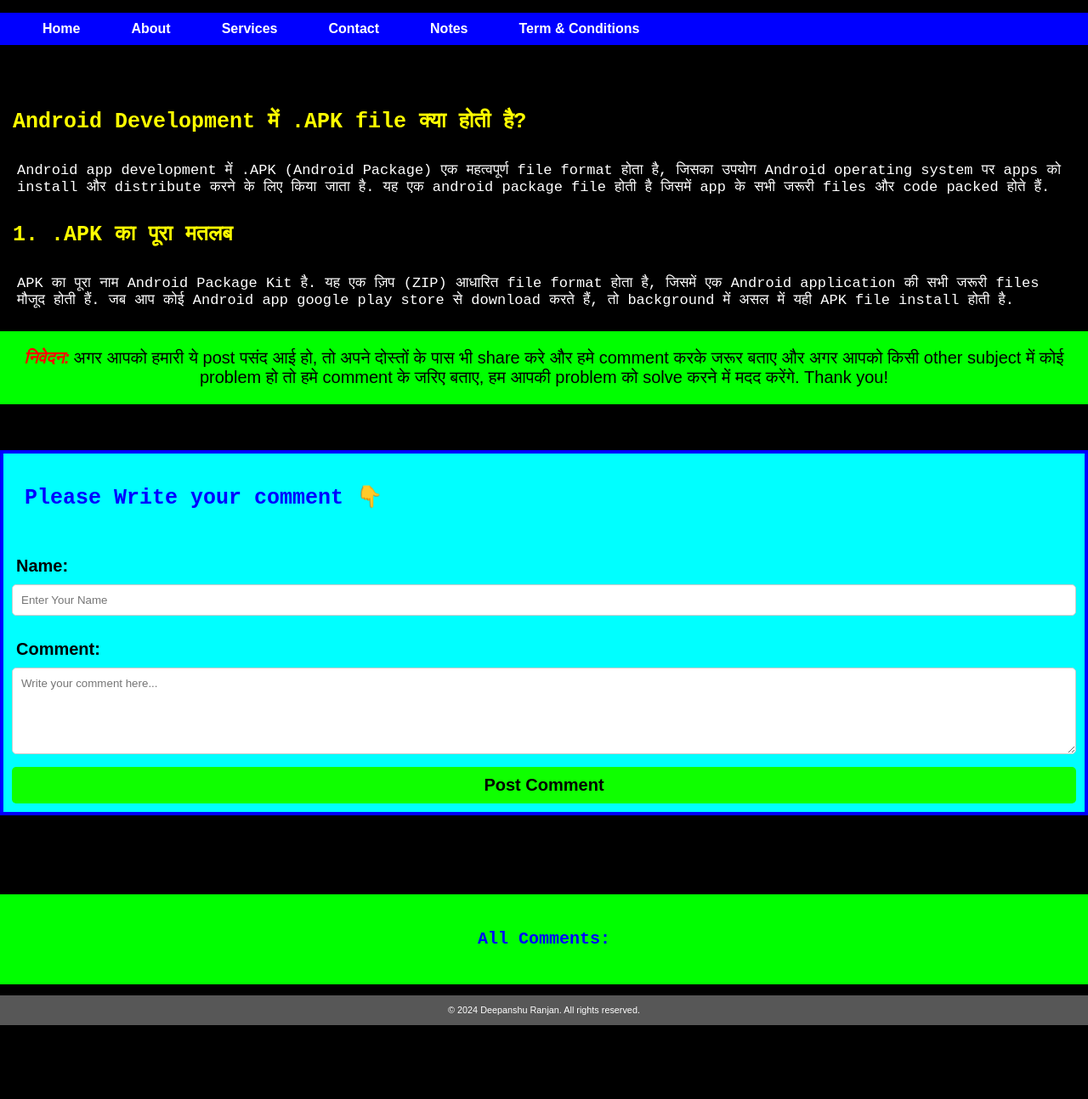
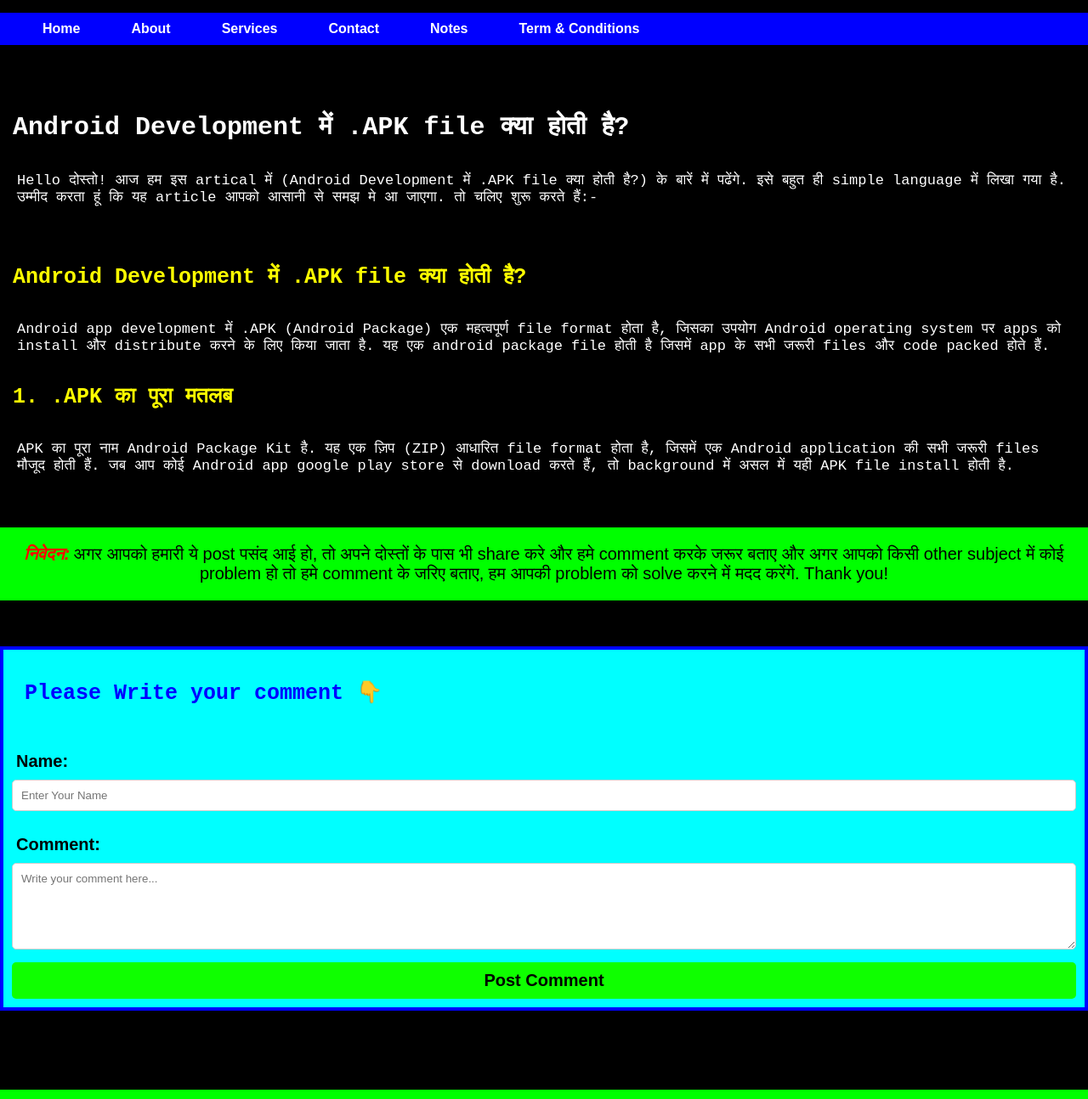
Before and after one commit to imagestopdf/imagestopdf.github.io, a plain HTML site: page apk_file_extension.html in a window 1280 px wide. Shown: the part 206-1500 px from the top of the page at 85% size. Before the commit the page ends 1426 px from the top, so only its background shows below. Drawn offline with Linux system fonts and the light colour scheme.

Commit message:
Update apk_file_extension.html

```diff
--- a/apk_file_extension.html
+++ b/apk_file_extension.html
@@ -37,15 +37,23 @@
         }
 
         body h1 {
-            color: #ffff00;
+            color: #ffffff;
+            padding: 5px;
+            margin-left: 10px;
+            margin-right: 10px;
+            font-size: 30px;
+            font-family: 'JetBrains Mono', monospace;
+        }
+        body h2 {
+           color: #ffff00;
             padding: 5px;
             margin-left: 10px;
             margin-right: 10px;
             font-size: 25px;
             font-family: 'JetBrains Mono', monospace;
         }
-        body h2 {
-            color: #0000ff;
+    body h3 {
+        color: #0000ff;
             font-size: 20px;
             padding: 5px;
             margin-left: 10px;
@@ -176,11 +184,14 @@
             font-color: #ff0000;
             text-align: center;
         }
-        p5 {
+    section h2 {
+        color: #000000;
+    }
+        section p5 {
             color: #ff0000;
             font-size: 20px;
         }
-        P6 {
+       section P6 {
             color: #000000;
             font-size: 20px
         }
@@ -333,7 +344,7 @@
                 <li><a href="about.html">About</a></li>
                 <li><a href="services.html">Services</a></li>
                 <li><a href="contact.html">Contact</a></li>
-                <li><a href="notes.html">Notes</a></li>
+                <li><a href="notes">Notes</a></li>
                 <li><a href="term_&_conditions.html">Term & Conditions</a></li>
             </ul>
         </nav>
@@ -342,12 +353,14 @@
 
     <br><br><br>
 
-<h1>Android Development में .APK file क्या होती है?</h1>
+    <h1>Android Development में .APK file क्या होती है?</h1>
+    <p>Hello दोस्तो! आज हम इस artical में (Android Development में .APK file क्या होती है?) के बारें में पढेंगे. इसे बहुत ही simple language में लिखा गया है. उम्मीद करता हूं कि यह article आपको आसानी से समझ मे आ जाएगा. तो चलिए शुरू करते हैं:-</p><br>
+<h2>Android Development में .APK file क्या होती है?</h2>
 <p>Android app development में .APK (Android Package) एक महत्वपूर्ण file format होता है, जिसका उपयोग Android operating system पर apps को install और distribute करने के लिए किया जाता है. यह एक android package file होती है जिसमें app के सभी जरूरी files और code packed होते हैं.</p>
 
-<h1>1. .APK का पूरा मतलब</h1>
+<h2>1. .APK का पूरा मतलब</h2>
 <p>APK का पूरा नाम Android Package Kit है. यह एक ज़िप (ZIP) आधारित file format होता है, जिसमें एक Android application की सभी जरूरी files मौजूद होती हैं. जब आप कोई Android app google play store से download करते हैं, तो background में असल में यही APK file install होती है.</p>
-
+    <br><br>
 
     <section>
            <p5><b><i> निवेदन:</i></b></p5>
```
